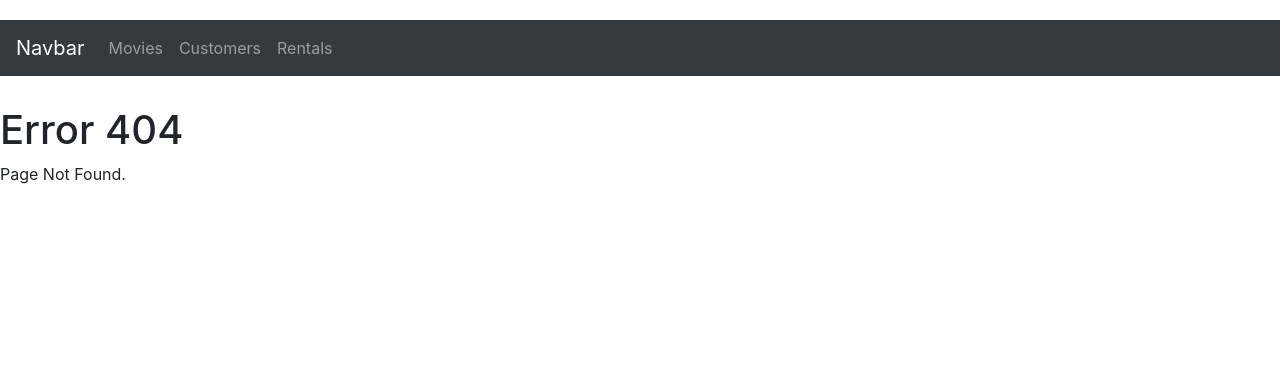
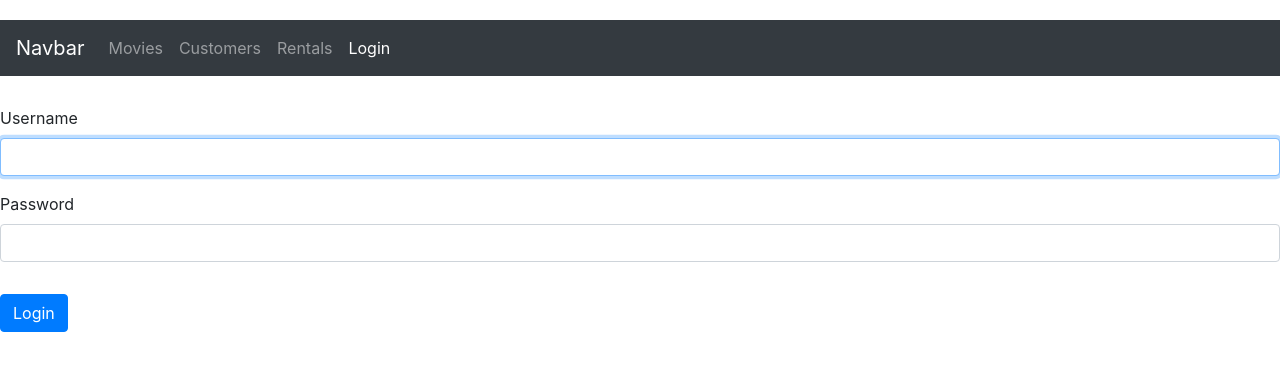
Before and after one commit to JosephBerm/Vidly, a React (Create React App) app: page /login in a window 1280 px wide. Before the commit this address led to /not-found. Shown: the top 370 px of the page. Built offline with nearby package versions, Linux system fonts and the light colour scheme.

Commit message:
Added Content to Login
Added some login features such as user and password fields with a login button. Nothing happens yet.

```diff
--- a/src/App.js
+++ b/src/App.js
@@ -7,6 +7,7 @@ import pageNotFound from "./components/pageNotFound";
 import Navbar from "./components/navBar";
 import "./App.css";
 import MovieForm from "./components/movieForm";
+import Login from "./components/login";
 
 class App extends Component {
 	render() {
@@ -18,6 +19,7 @@ class App extends Component {
 					<Route path='/movies' component={Movies}></Route>
 					<Route path='/customers' component={Customers}></Route>
 					<Route path='/rentals' component={Rentals}></Route>
+					<Route path='/login' component={Login}></Route>
 					<Route path='/not-found' component={pageNotFound}></Route>
 					<Redirect from='/' exact to='/movies' />
 					<Redirect to='/not-found' />
--- /dev/null
+++ b/src/components/login.jsx
@@ -0,0 +1,36 @@
+import React from "react";
+
+class Login extends React.Component {
+	handleSubmit = (e) => {
+		e.preventDefault();
+
+		//call the server
+		console.log("Submitted");
+	};
+	render() {
+		return (
+			<React.Fragment>
+				<div>
+					<form onSubmit={this.handleSubmit}>
+						<div className='form-group'>
+							<label htmlFor='username'>Username</label>
+							<input
+								autoFocus
+								id='username'
+								type='text'
+								className='form-control'
+							/>
+						</div>
+						<div className='form-group'>
+							<label htmlFor='password'>Password</label>
+							<input id='password' type='text' className='form-control' />
+						</div>
+						<button className='btn btn-primary mt-3'>Login</button>
+					</form>
+				</div>
+			</React.Fragment>
+		);
+	}
+}
+
+export default Login;
--- a/src/components/navBar.jsx
+++ b/src/components/navBar.jsx
@@ -36,6 +36,11 @@ class Navbar extends React.Component {
 								Rentals
 							</NavLink>
 						</li>
+						<li className='nav-item'>
+							<NavLink className='nav-link' to='/login'>
+								Login
+							</NavLink>
+						</li>
 					</ul>
 				</div>
 			</nav>
```
